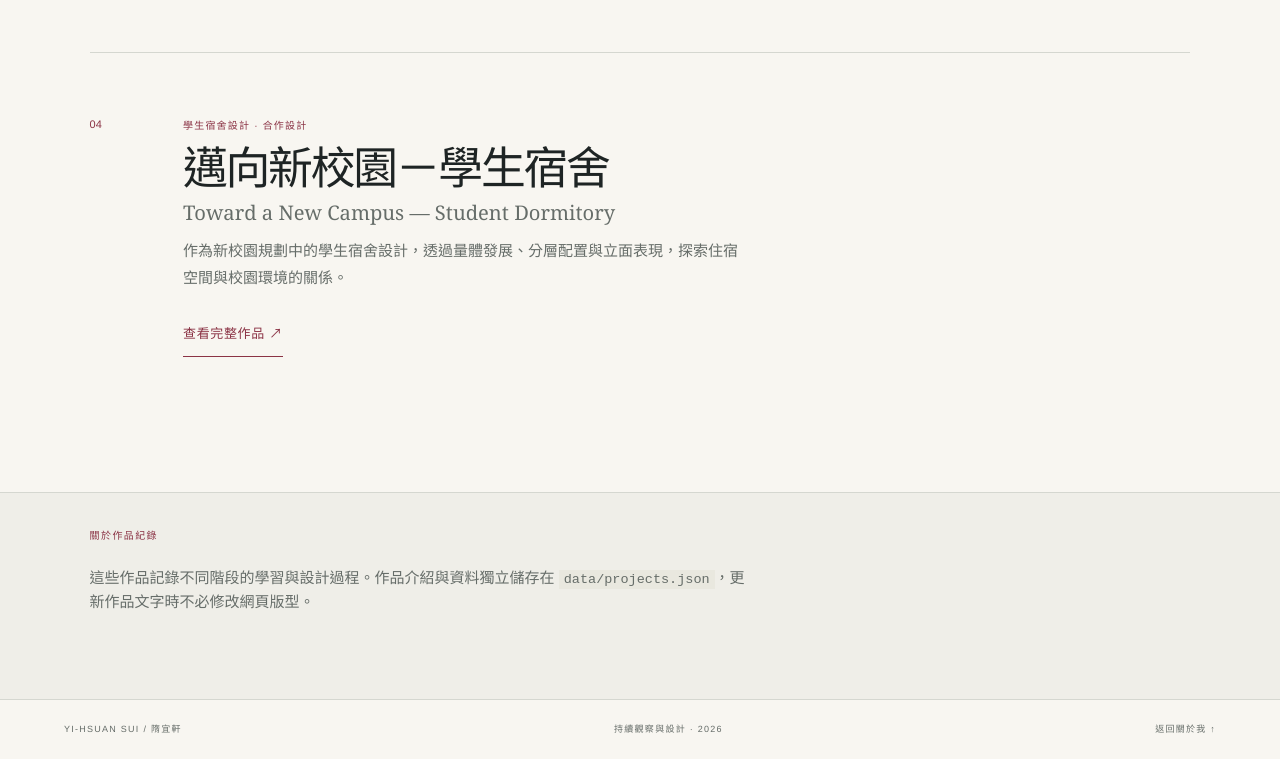
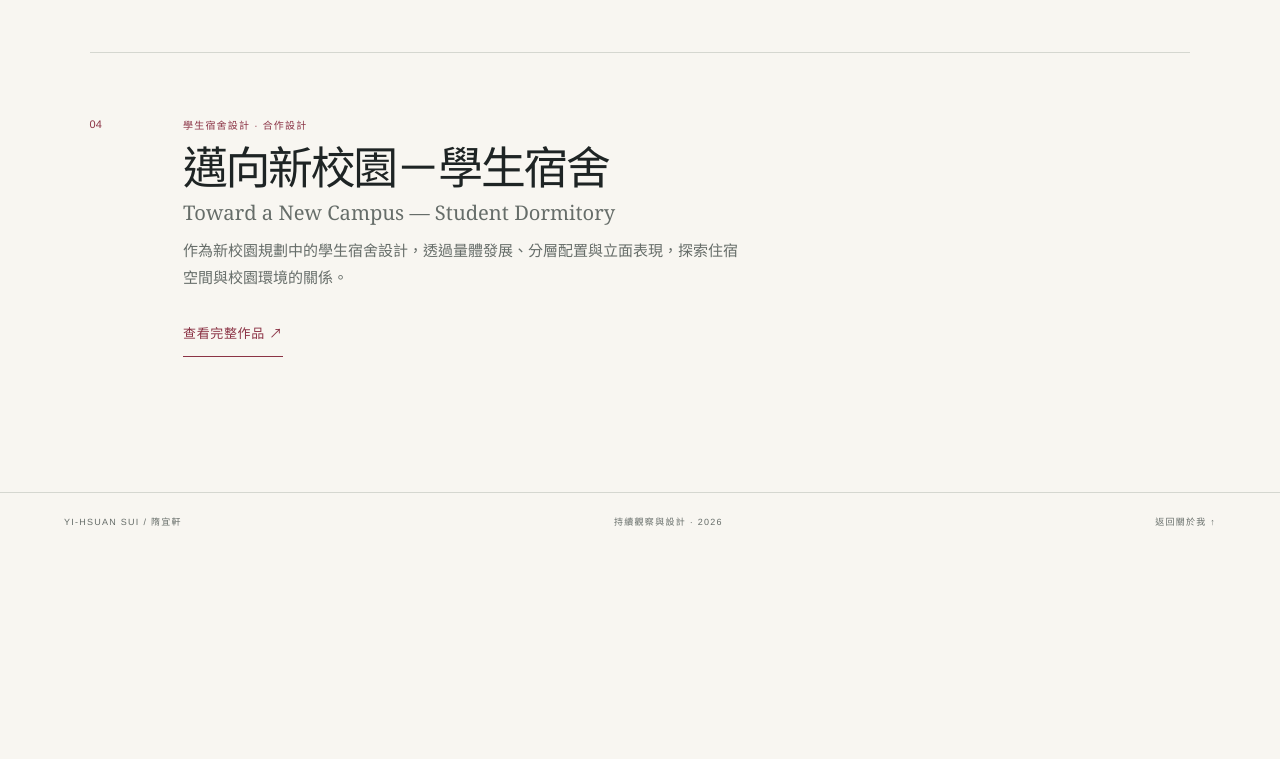
Before and after one commit to cc55165516-netizen/yi-hsuan-portfolio, a plain HTML site: page works.html in a window 1280 px wide. Shown: the part 1631-2390 px from the top of the page. After the commit the page ends 2182 px from the top, so only its background shows below. Drawn offline with Linux system fonts and the light colour scheme.

Commit message:
Remove about portfolio records section from works page

```diff
--- a/works.html
+++ b/works.html
@@ -28,10 +28,6 @@
     <section class="works-list section-wrap" id="works-list" aria-live="polite">
       <p class="loading-note">正在載入作品內容…</p>
     </section>
-    <section class="content-note section-wrap">
-      <p class="eyebrow">關於作品紀錄</p>
-      <p>這些作品記錄不同階段的學習與設計過程。作品介紹與資料獨立儲存在 <code>data/projects.json</code>，更新作品文字時不必修改網頁版型。</p>
-    </section>
   </main>
   <footer class="site-footer"><span>YI-HSUAN SUI / 隋宜軒</span><span>持續觀察與設計 · 2026</span><a href="index.html">返回關於我 ↑</a></footer>
   <script src="i18n.js?v=20261027-bilingual"></script>
```
